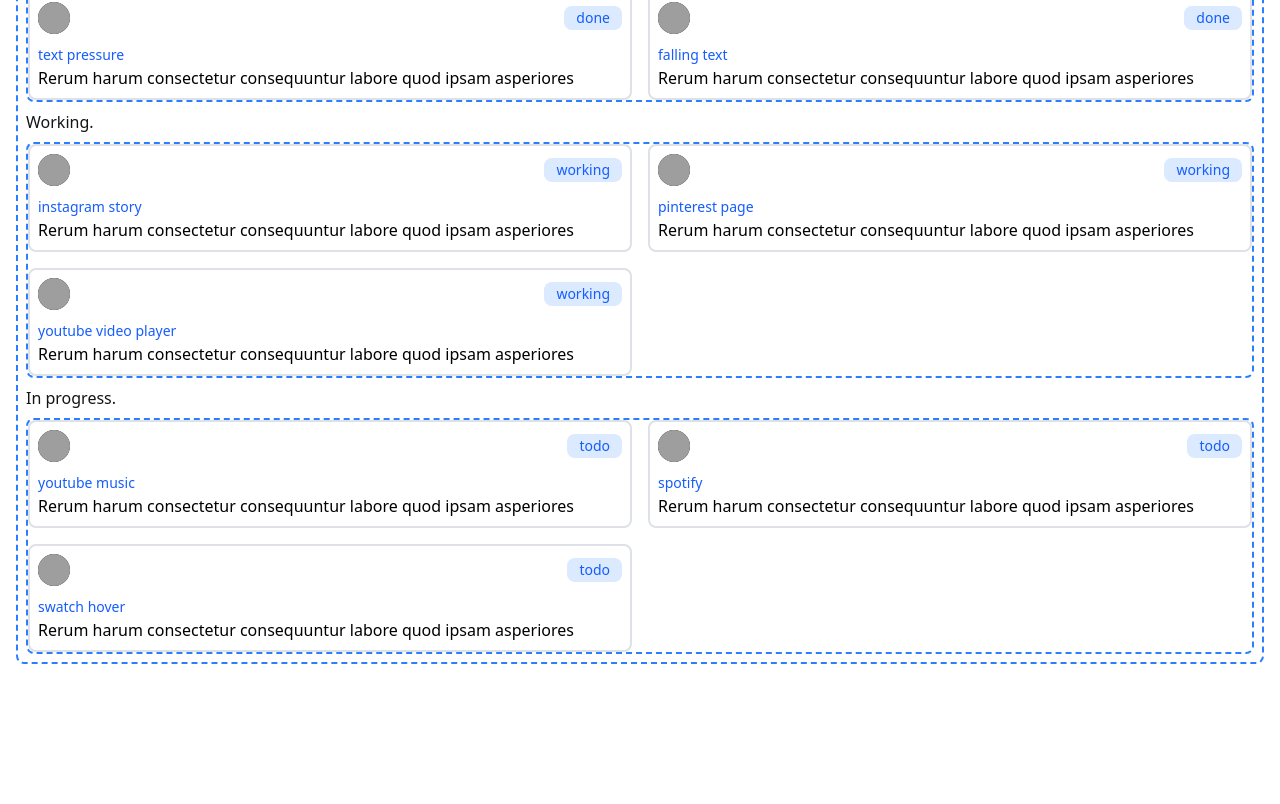
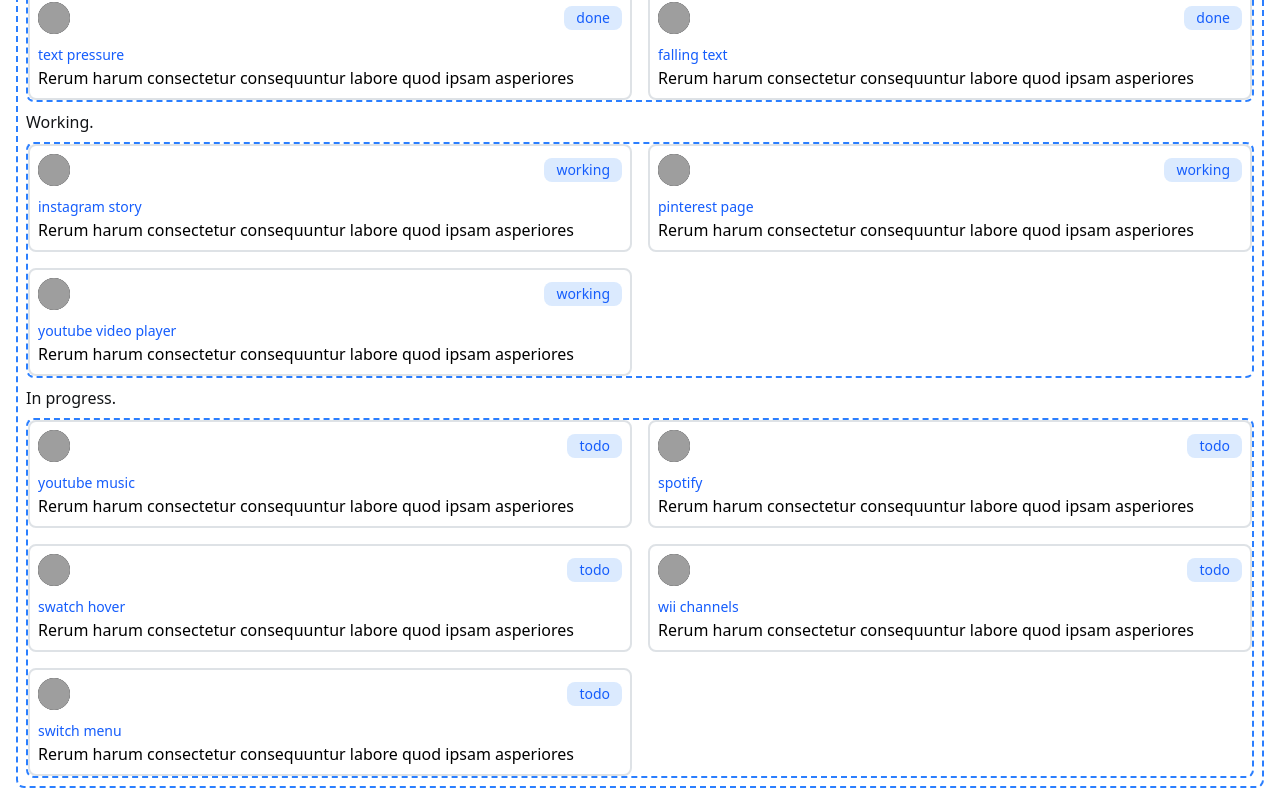
Before and after one commit to 3st1v3ntOkay/the-tailwindcss, a React (Vite) app: page / in a window 1280 px wide. Shown: the part 432-1236 px from the top of the page. Before the commit the page ends 1112 px from the top, so only its background shows below. Built offline with nearby package versions, Linux system fonts and the light colour scheme; grey boxes are pictures that could not be loaded; a web font is replaced by a local one.

Commit message:
feat: fast commit(+2 new routes)

```diff
--- a/src/data/home.data.ts
+++ b/src/data/home.data.ts
@@ -67,6 +67,22 @@ export const dataTodo: TData[] = [
     status: "todo",
     pageUrl: "/todo/swatch-hover",
     pageName: "swatch hover",
+    pageDescription: "Rerum harum consectetur consequuntur labore quod ipsam asperiores",
+  },
+  {
+    id: 5,
+    image: RandomAvatar,
+    status: "todo",
+    pageUrl: "/todo/wii-channels",
+    pageName: "wii channels",
+    pageDescription: "Rerum harum consectetur consequuntur labore quod ipsam asperiores",
+  },
+  {
+    id: 6,
+    image: RandomAvatar,
+    status: "todo",
+    pageUrl: "/todo/switch-menu",
+    pageName: "switch menu",
     pageDescription: "Rerum harum consectetur consequuntur labore quod ipsam asperiores",
   },
 ];
--- a/src/routes/root.tsx
+++ b/src/routes/root.tsx
@@ -24,6 +24,8 @@ import { YouTubePage } from "@/routes/working/youtube";
 import { YouTubeMusicPage } from "@route/todo/youtube-music";
 import { SpotifyPage } from "@route/todo/spotify";
 import { SwatchHoverPage } from "@route/todo/swatch-hover";
+import { WiiChannelsPage } from "@route/todo/wii-channel";
+import { SwitchMenuPage } from "@route/todo/switch-menu";
 
 export function Root() {
   return (
@@ -43,6 +45,8 @@ export function Root() {
             <Route path="/todo/youtube-music" element={<YouTubeMusicPage />} />
             <Route path="/todo/spotify" element={<SpotifyPage />} />
             <Route path="/todo/swatch-hover" element={<SwatchHoverPage />} />
+            <Route path="/todo/wii-channels" element={<WiiChannelsPage />} />
+            <Route path="/todo/switch-menu" element={<SwitchMenuPage />} />
           </Route>
 
           <Route path="/working" element={<Layout />}>
--- /dev/null
+++ b/src/routes/todo/switch-menu.tsx
@@ -0,0 +1,15 @@
+import { FlexWrapper } from "@component/FlexWrapper";
+
+export function SwitchMenuPage() {
+  return (
+    <FlexWrapper
+      mode="dev"
+      color="border-blue-500"
+      direction="flex-col"
+      gap="2"
+      padding
+    >
+      <p className="font-geist">switch menu page</p>
+    </FlexWrapper>
+  );
+}
--- /dev/null
+++ b/src/routes/todo/wii-channel.tsx
@@ -0,0 +1,15 @@
+import { FlexWrapper } from "@component/FlexWrapper";
+
+export function WiiChannelsPage() {
+  return (
+    <FlexWrapper
+      mode="dev"
+      color="border-blue-500"
+      direction="flex-col"
+      gap="2"
+      padding
+    >
+      <p className="font-geist">wii channels page</p>
+    </FlexWrapper>
+  );
+}
```
